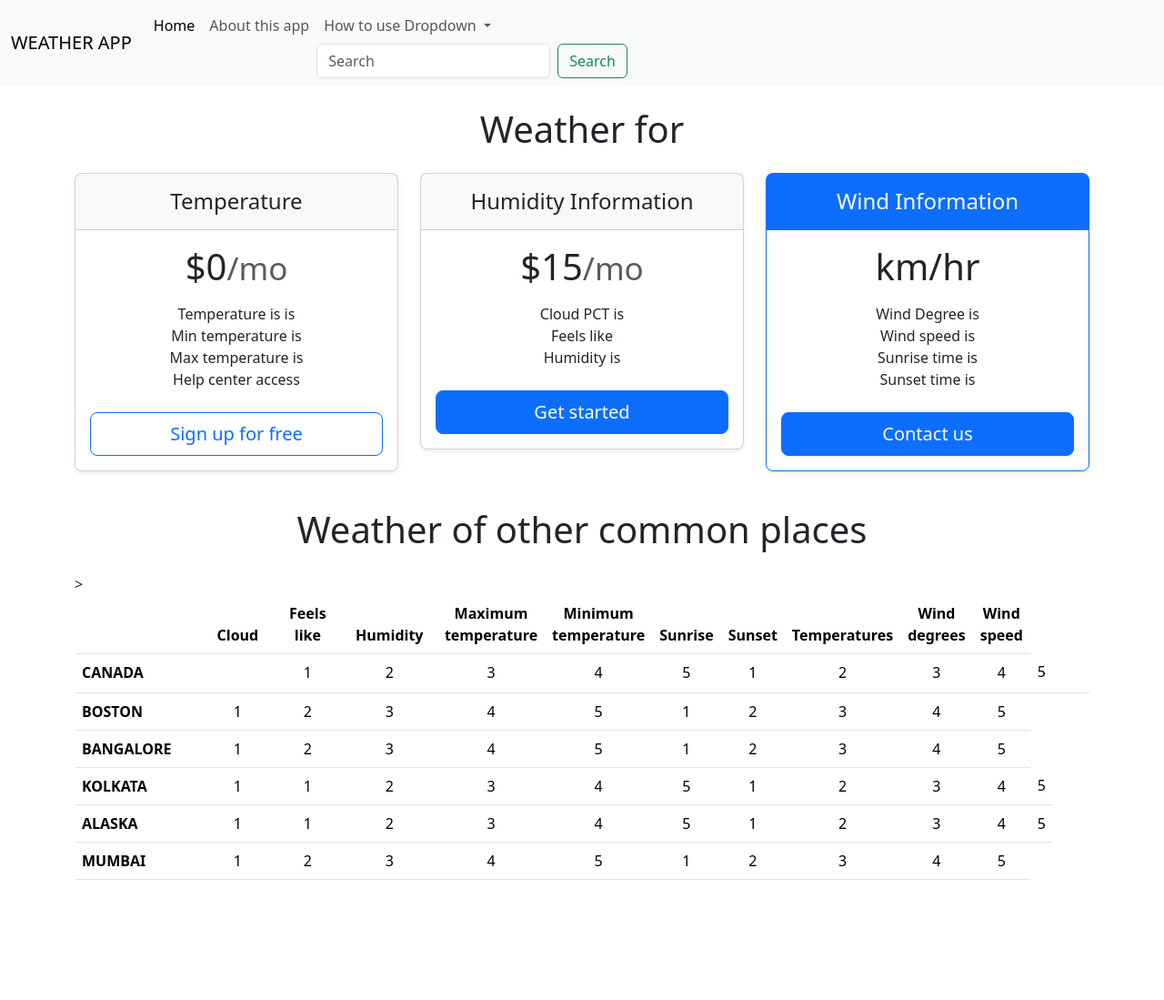
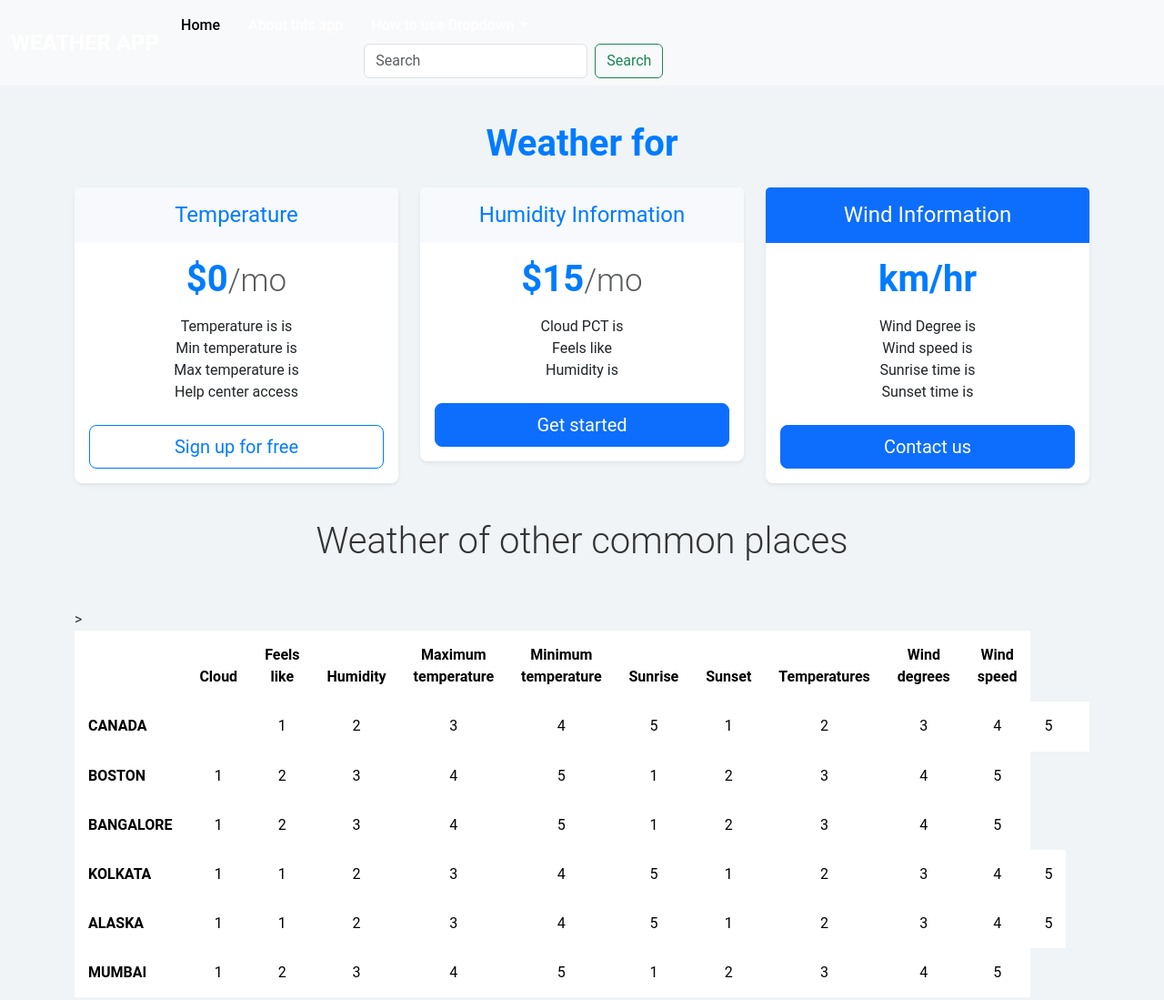
Before and after one commit to Manyap772/weather, a plain HTML site: page index.html in a window 1280 px wide. Shown: the whole page at 91% size. Before the commit the page ends 983 px from the top, so only its background shows below. Drawn offline with nearby package versions, Linux system fonts and the light colour scheme.

Commit message:
index.html

```diff
--- a/index.html
+++ b/index.html
@@ -228,7 +228,140 @@
   </main>
 
 
+<style>
 
+  /* General styling */
+body {
+    font-family: 'Roboto', sans-serif;
+    background-color: #f0f4f7;
+    color: #333;
+    margin: 0;
+    padding: 0;
+}
+
+/* Navbar */
+.navbar {
+    background-color: #007bff;
+}
+
+.navbar .navbar-brand {
+    color: white;
+    font-weight: bold;
+    font-size: 1.5rem;
+}
+
+.navbar-nav .nav-link {
+    color: white;
+    margin-right: 15px;
+    font-weight: 500;
+}
+
+.navbar-toggler {
+    border-color: white;
+}
+
+.navbar-toggler-icon {
+    filter: brightness(0) invert(1);
+}
+
+/* Container */
+.container {
+    margin-top: 40px;
+}
+
+/* Header */
+h1 {
+    color: #007bff;
+    font-size: 2.5rem;
+    font-weight: 700;
+}
+
+/* Cards */
+.card {
+    border: none;
+    border-radius: 10px;
+    background-color: #fff;
+    box-shadow: 0 4px 20px rgba(0, 0, 0, 0.1);
+    transition: transform 0.2s;
+}
+
+.card:hover {
+    transform: scale(1.05);
+}
+
+.card-header {
+    background-color: #f7f9fc;
+    border-bottom: none;
+    font-weight: bold;
+    font-size: 1.25rem;
+    color: #007bff;
+}
+
+.card-body h1 {
+    font-size: 2.5rem;
+    color: #007bff;
+}
+
+.btn-outline-primary {
+    border-color: #007bff;
+    color: #007bff;
+}
+
+.btn-outline-primary:hover {
+    background-color: #007bff;
+    color: white;
+}
+
+/* Table */
+.table thead {
+    background-color: #007bff;
+    color: white;
+}
+
+.table th, .table td {
+    padding: 15px;
+    border: none;
+}
+
+.table tbody tr:hover {
+    background-color: #f0f4f7;
+}
+
+.table-responsive {
+    margin-top: 50px;
+}
+
+.text-start {
+    color: #333;
+    font-weight: bold;
+}
+
+/* Footer */
+footer {
+    background-color: #007bff;
+    color: white;
+    padding: 20px 0;
+    text-align: center;
+    margin-top: 50px;
+    font-size: 0.875rem;
+}
+
+/* Responsive styles */
+@media (max-width: 768px) {
+    h1 {
+        font-size: 2rem;
+    }
+
+    .card {
+        margin-bottom: 20px;
+    }
+
+    .table {
+        font-size: 0.875rem;
+    }
+}
+
+</style>
 
 
 
```
